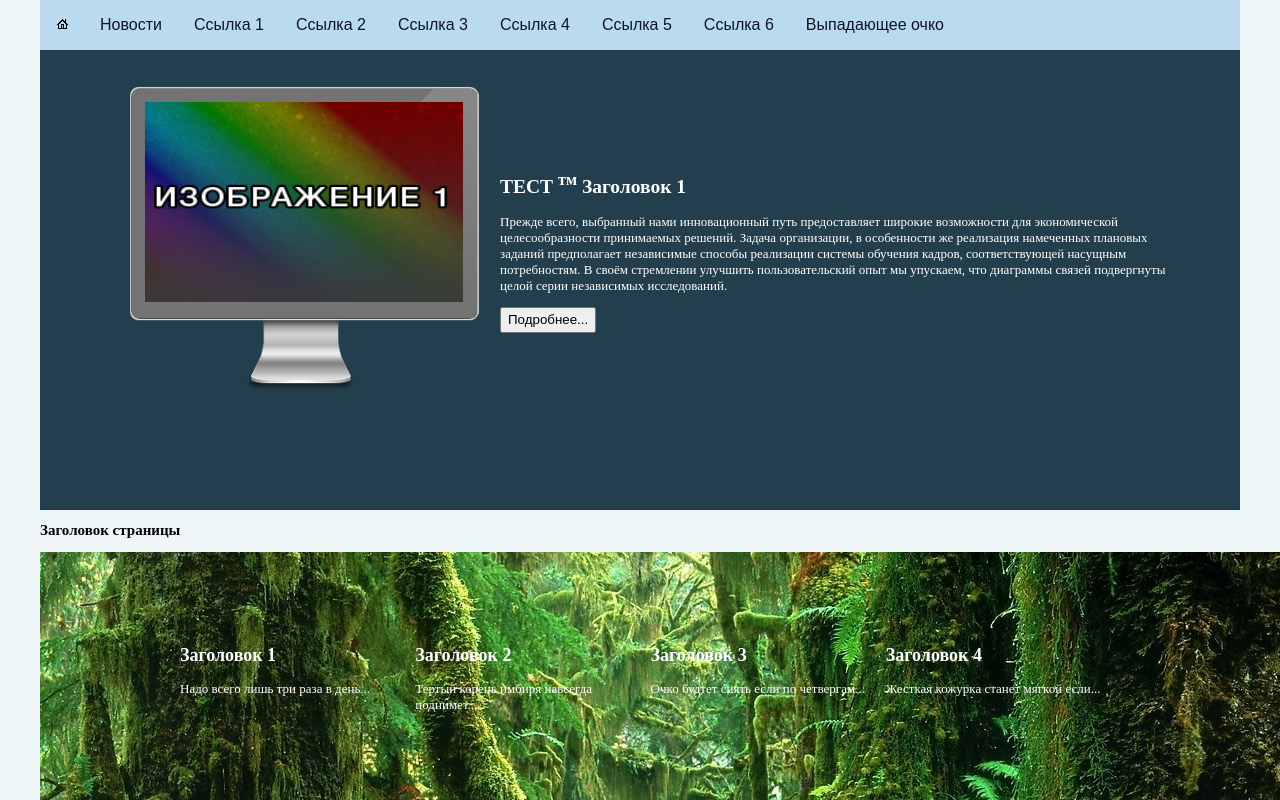
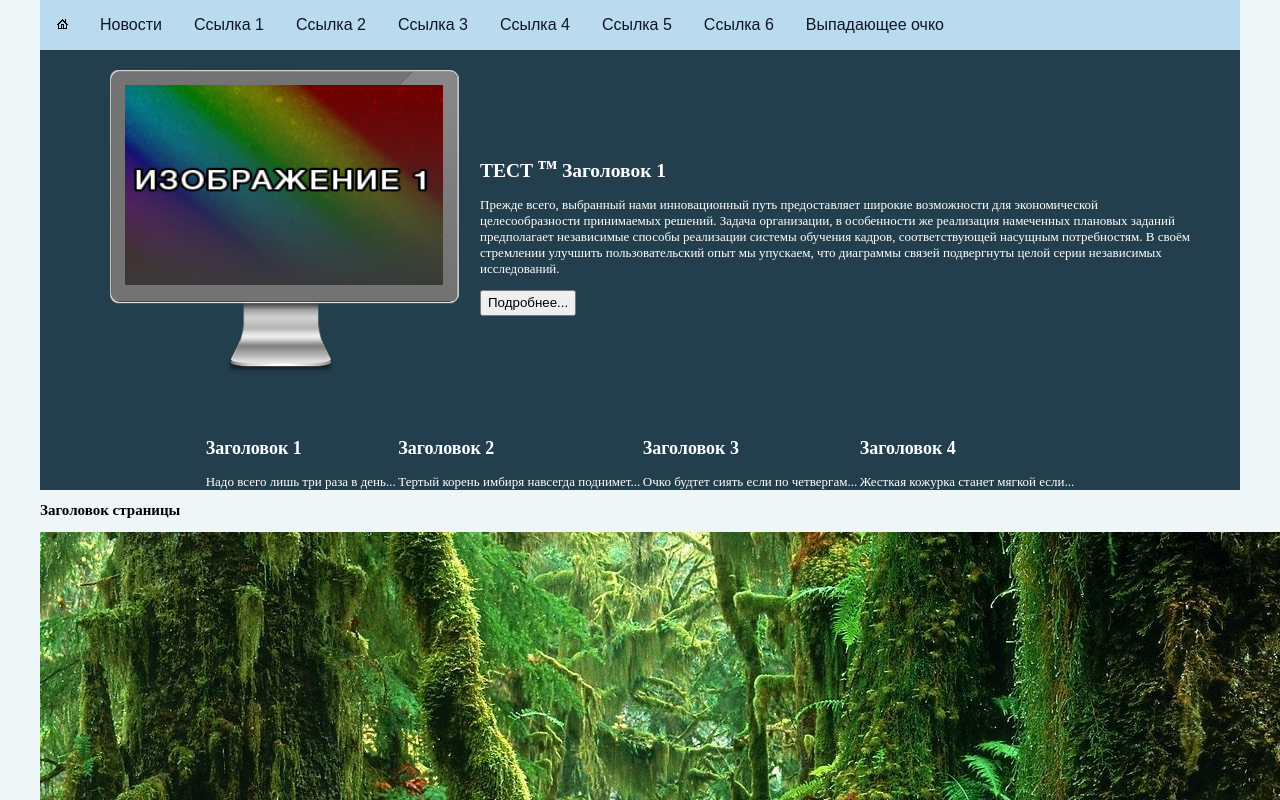
Before and after one commit to Zhuzhanchini/DM-task, a plain HTML site: page index.html in a window 1280 px wide. Shown: the top 800 px of the page. Drawn offline with Linux system fonts and the light colour scheme.

Commit message:
stepbrother help me im stuck

```diff
--- a/index.html
+++ b/index.html
@@ -36,7 +36,6 @@
                     <img class="monitor-edges" src="img\screen.png">
                     <img class="screen-pic" src="img\pic1.jpg">
                 </div>
-
                 <section>
                     <h1> ТЕСТ <sup>тм</sup> Заголовок 1</h1>
                     <article>
@@ -44,12 +43,12 @@
                     <button href="#">Подробнее...</a>
                     </button>
                 </section>
-                <div class="slider-navigation">
-                    <article><h1>Заголовок 1</h1>Надо всего лишь три раза в день...</article>
-                    <article><h1>Заголовок 2</h1>Тертый корень имбиря навсегда поднимет...</article>
-                    <article><h1>Заголовок 3</h1>Очко будтет сиять если по четвергам...</article>
-                    <article><h1>Заголовок 4</h1>Жесткая кожурка станет мягкой если...</article>
-                </div>
+            </div>
+            <div class="slider-navigation">
+                <article><h1>Заголовок 1</h1>Надо всего лишь три раза в день...</article>
+                <article><h1>Заголовок 2</h1>Тертый корень имбиря навсегда поднимет...</article>
+                <article><h1>Заголовок 3</h1>Очко будтет сиять если по четвергам...</article>
+                <article><h1>Заголовок 4</h1>Жесткая кожурка станет мягкой если...</article>
             </div>
 
         </div>
--- a/style.css
+++ b/style.css
@@ -9,9 +9,11 @@ html {
 }
 
 body {
-  width: 100%;
   max-width: 1200px;
-  margin: 0 auto;
+  margin-left: auto;
+  margin-right: auto;
+  padding-left: 10px;
+  padding-right: 10px;
 }
 
 /* контейнер с панелью */
@@ -81,22 +83,26 @@ body {
   color: black;;}
 
 .slider{
+  max-width: 1200px;
+  margin-left: auto;
+  margin-right: auto;
   display: flex;
   flex-wrap: wrap;
   align-content: space-between;
-  height: 460px;
+  height: 440px;
   background-color:rgb(35, 63, 77);
   color: white;
 }
 
 .slide{
+  max-width: 1100px;
+  max-height: 355px;
+  margin-left: auto;
+  margin-right: auto;
   display: flex;
   align-items: center;
-  height: 80%;
-  background-color:rgb(35, 63, 77);
   color: white;
-  margin: 10px 70px 10px 70px;
-}
+  }
 
 .slide section{
   font-size: small;
@@ -106,7 +112,6 @@ body {
   font-size: small;
   color: white;
 }
-
 
 .slide section button {
     line-height: 1.5;
@@ -135,22 +140,16 @@ height: 211px;
 }
 
 .slider-navigation {
-  height: 20%;
-  position: absolute;
-  bottom: 0px;
-  margin: 10px 70px 10px 70px;
-  display: flex;
-  flex-wrap: wrap;
-  row-gap: 10px;
-  column-gap: 2em;
+  max-width: 1100px;
+  margin-left: auto;
+  margin-right: auto;
 
-}
-.slider-navigation > * {
-  flex: 1;
-}
+  }
 
 .slider-navigation article {
   font-size: small;
+  display: inline-block;
+
    }
 
 .slider-navigation h1{
```
